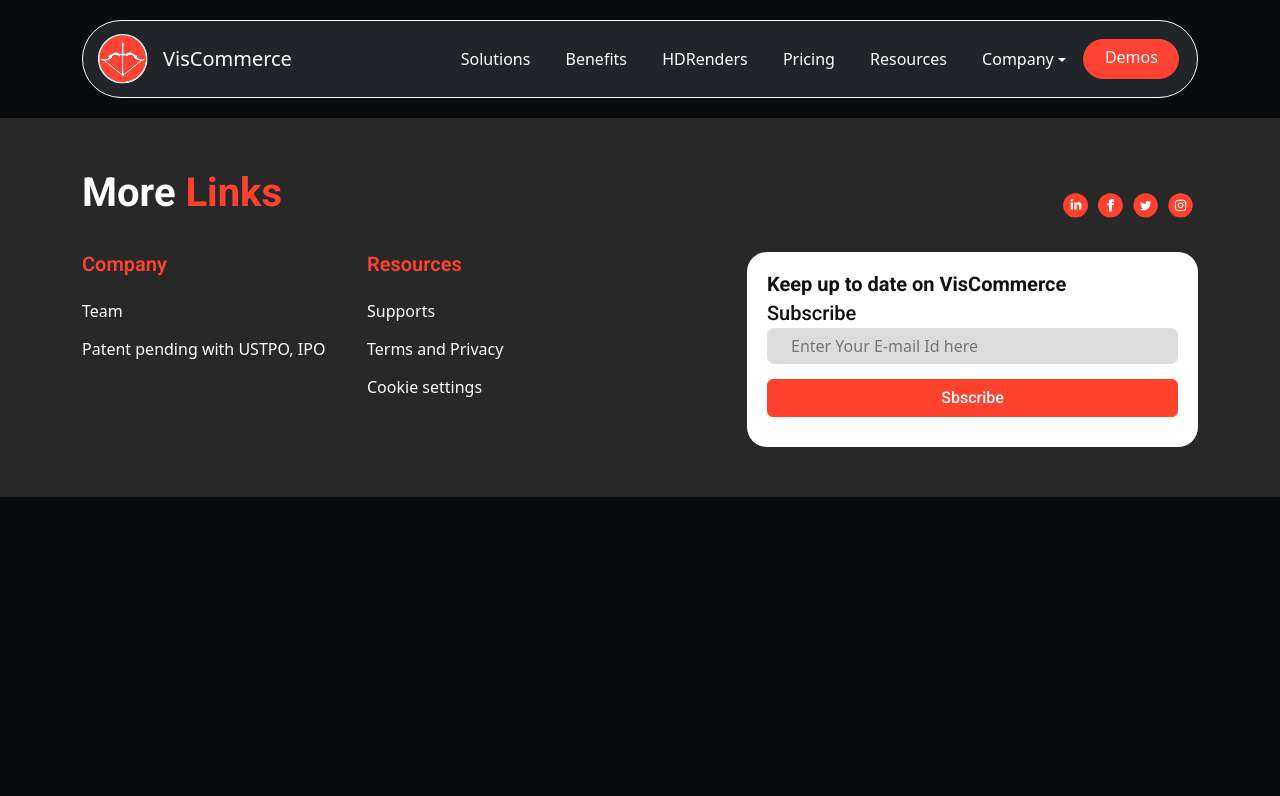
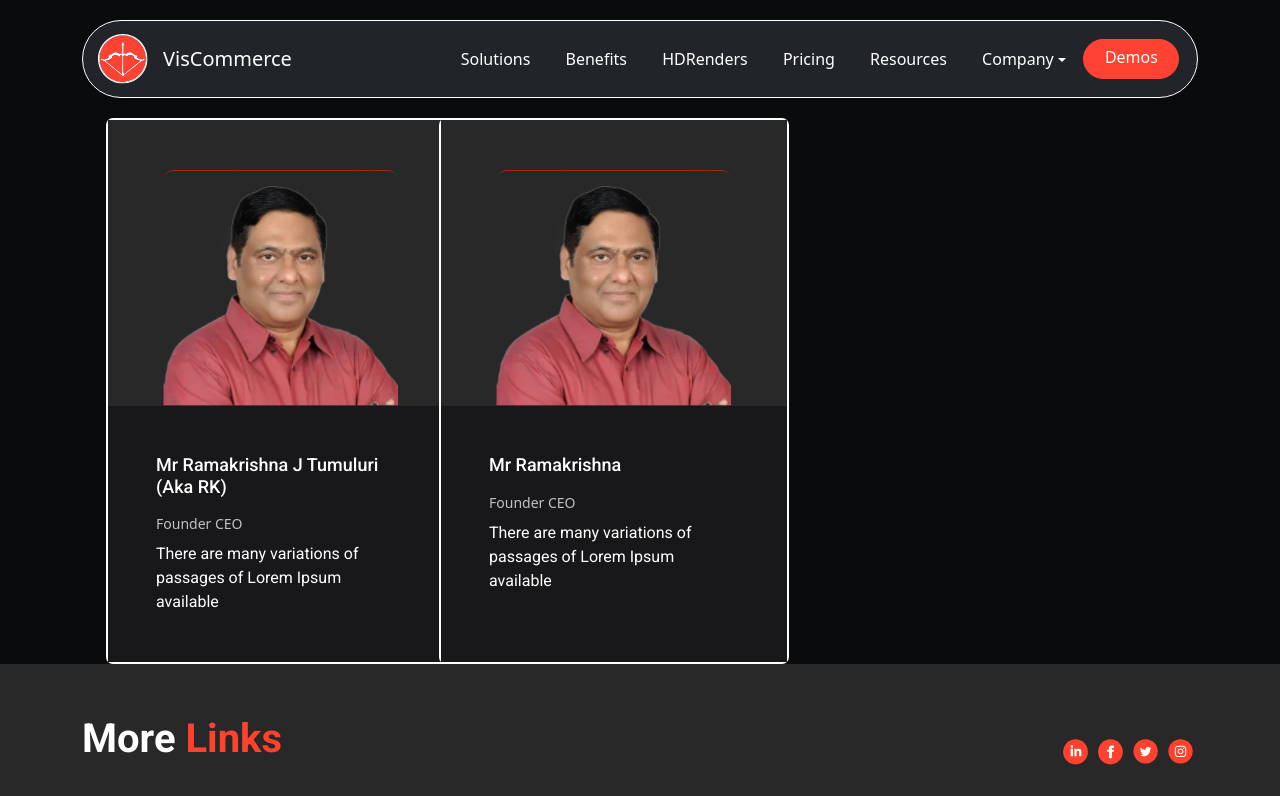
Before and after one commit to BhupendraKanyal/vis_commerce, a React (Create React App) app: page /team in a window 1280 px wide. Shown: the top 796 px of the page. Built offline with nearby package versions, Linux system fonts and the light colour scheme.

Commit message:
initial of team page:

```diff
--- a/src/Components/About/AboutBanner.js
+++ b/src/Components/About/AboutBanner.js
@@ -1,13 +1,13 @@
 import React from "react";
 import Discussion from "./AboutAssets/Discussion.svg";
-
+import "./AboutCard.css";
 const AboutBanner = () => {
   return (
-    <div className="container  text-white mb-5">
-      <div className="mt-3 card" style={{ border: "none" }}>
+    <div className="container aboutContainer text-white mb-5">
+      <div className="mt-3 card " style={{ border: "none" }}>
         {/* Remove border here */}
         {/* Left */}
-        <div className="row  benefit_inital">
+        <div className="row  benefit_inital ">
           <div className="col-xs-12 col-md-6 col-lg-8 ">
             <div>
               <h2>
@@ -23,7 +23,7 @@
             </p>
           </div>
           {/* Right */}
-          <div className="col-xs-12 col-lg-4 col-md-6 d-flex justify-content-center align-items-center">
+          <div className="col-xs-12 col-lg-4 col-md-6 d-flex justify-content-center align-items-center mb-4">
             <div className="collo-image-container py-4">
               <img
                 src={Discussion}
--- a/src/Components/About/AboutCard.css
+++ b/src/Components/About/AboutCard.css
@@ -4,6 +4,9 @@
   align-items: center;
 }
 
+.aboutContainer {
+  background-color: blue;
+}
 .about-heading {
   font-size: 60px;
 }
--- a/src/Components/About/AboutCard.jsx
+++ b/src/Components/About/AboutCard.jsx
@@ -7,7 +7,7 @@
 
 const AboutCard = () => {
   return (
-    <Container className=" marginBottom">
+    <Container className="mt-5   marginBottom">
       <Row className="about-row">
         <Col xs={12} md={6} lg={6} className="about-col text-center">
           <div
--- a/src/Components/Route.js
+++ b/src/Components/Route.js
@@ -7,6 +7,8 @@
 import { ShowRoom3D } from './ShowRoom3D/ShowRoom3D.js';
 import Benefit from './Benefitss/Benefit.jsx';
 import About from './About/About.jsx';
+import Team from "./Team/Team.jsx"
+import TeamUpdate from './Team/TeamUpdate.jsx';
 const Routing = () => {
   return (
     <Router>
@@ -18,6 +20,8 @@
         <Route path='/pricing' element={<Pricing />} />
         <Route path='/showroom3D' element={<ShowRoom3D />} />
         <Route path='/about' element={<About />} />
+        <Route path='/team' element={<TeamUpdate />} />
+
 
       </Routes>
     </Router>
--- /dev/null
+++ b/src/Components/Team/Team.css
@@ -0,0 +1,44 @@
+.team-card {
+  width: 350px;
+  height: 390px;
+  display: flex;
+  flex-direction: column;
+  height: 100%;
+  border: 2px solid #FFFFFF;
+  border-radius: 7px;
+
+}
+
+.team-body {
+  flex: 1;
+  display: flex;
+  flex-direction: column;
+  background-color: #18181b;
+}
+
+/* Ensure that all images fill their container */
+.team-img img {
+  /* width: 100%;
+
+  height: 100%;
+  object-fit: cover; */
+  padding: 50px 20px 0px 20px;
+}
+
+.team-img {
+  flex: 1;
+
+  width: 100%;
+  height: 100%;
+  display: flex;
+  justify-content: center;
+  align-items: center;
+  background-color: #282828;
+}
+
+.team-name{
+  font-size: 18px;
+}
+.team-subheading {
+  color: #c1c1c1;
+}
--- /dev/null
+++ b/src/Components/Team/Team.jsx
@@ -0,0 +1,20 @@
+import React from "react";
+import "./Team.css";
+import img1 from "./TeamAssets/image1.svg";
+
+function Team(props) {
+  return (
+    <div className="team-card ">
+      <div className="team-img">
+        <img src={img1} alt="Card image cap" />
+      </div>
+      <div className="team-body p-5">
+        <h4 className="team-name">{props.name}</h4>
+        <small className="team-subheading py-2">{props.subtitle}</small>
+        <p className="description">{props.description}</p>
+      </div>
+    </div>
+  );
+}
+
+export default Team;
--- /dev/null
+++ b/src/Components/Team/TeamUpdate.jsx
@@ -0,0 +1,45 @@
+import React from "react";
+import Team from "./Team";
+import { Container, Row, Col } from "react-bootstrap";
+
+const TeamUpdate = () => {
+  const teamMembers = [
+    {
+      name: "Mr Ramakrishna J Tumuluri (Aka RK)",
+      subtitle: "Founder CEO",
+      description:
+        "There are many variations of passages of Lorem Ipsum available",
+      linkedinProfile: "https://www.linkedin.com/in/your-linkedin-profile",
+      imageSrc: "./TeamAssets/image1.svg",
+    },
+    {
+      name: "Mr Ramakrishna ",
+      subtitle: "Founder CEO",
+      description:
+        "There are many variations of passages of Lorem Ipsum available",
+      linkedinProfile: "https://www.linkedin.com/in/your-linkedin-profile",
+      imageSrc: "./TeamAssets/image1.svg",
+    },
+
+    // Add more team members as needed
+  ];
+  return (
+    <Container>
+      <Row>
+        {teamMembers.map((data, index) => (
+          <Col key={index} xs={12} sm={6} md={4} lg={3} className="mx-4">
+            <Team
+              name={data.name}
+              subtitle={data.subtitle}
+              description={data.description}
+              linkedinProfile={data.linkedinProfile}
+              imageSrc={data.imageSrc}
+            />
+          </Col>
+        ))}
+      </Row>
+    </Container>
+  );
+};
+
+export default TeamUpdate;
```
Also changed, not shown: src/Components/Team/TeamAssets/image1.svg (added).
